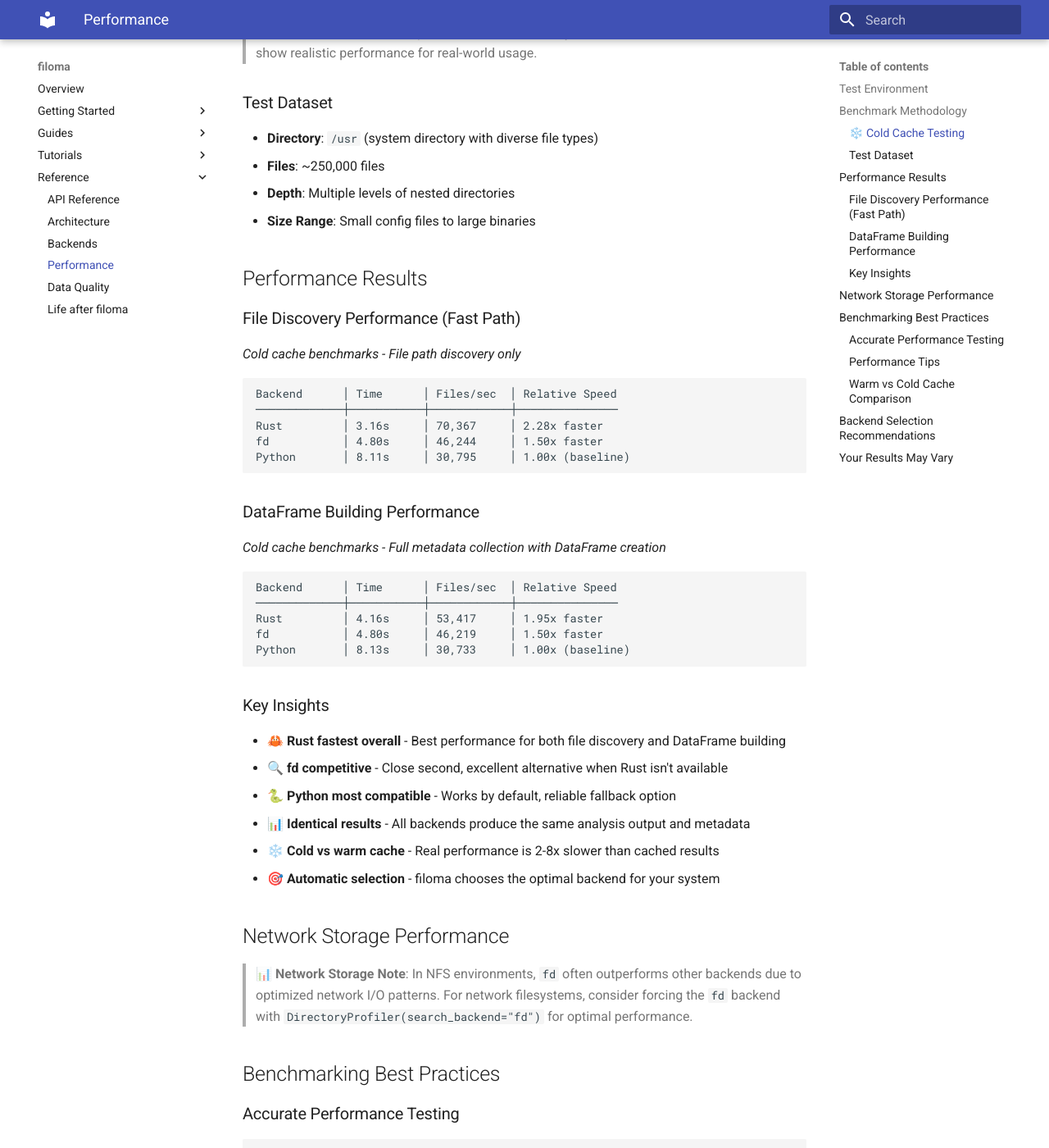
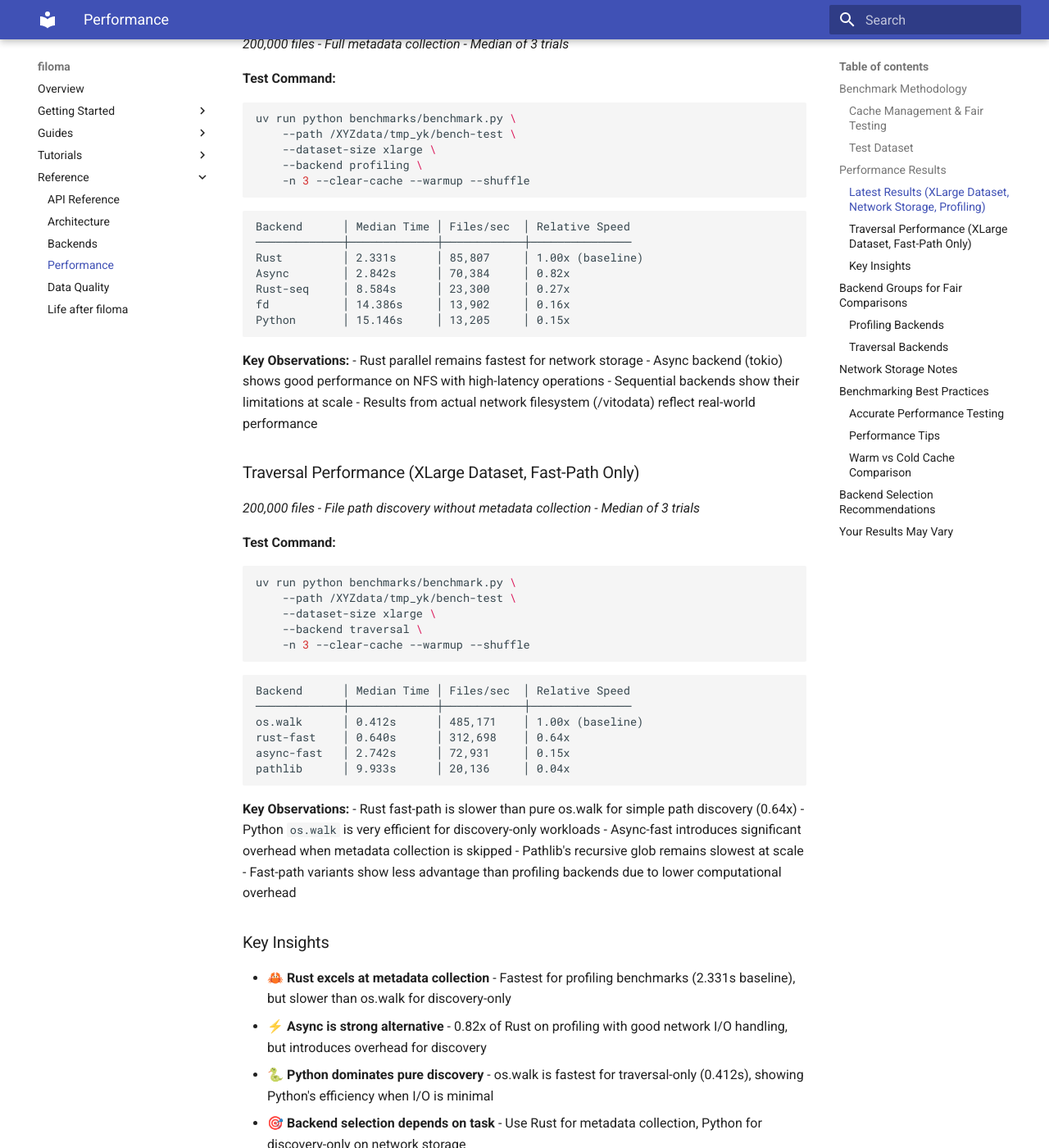
Before and after one commit to kalfasyan/filoma, an MkDocs documentation site: the page built from docs/reference/benchmarks.md, in a window 1280 px wide and 1400 px high, scrolled down 895 px. Shown: the whole window at 82% size. Built offline with MkDocs 1.6.1 and Material for MkDocs 9.7.7, drawn with Linux system fonts in a browser that asks for light colours; some of the changed text lies outside the part shown.

Commit message:
feat: enhance documentation and benchmarks for improved clarity and performance insights

````diff
--- a/docs/reference/benchmarks.md
+++ b/docs/reference/benchmarks.md
@@ -1,82 +1,134 @@
 # Performance Benchmarks
 
-`DISCLAIMER`: Benchmark results are illustrative and may vary based on your hardware, filesystem, and directory structure. Always run your own benchmarks on your target systems for accurate performance data. They were run during the early stages of `filoma` development and may not reflect the latest optimizations.
+**Latest Benchmark Data**: Updated February 2026 with accurate measurements on network storage.
 
-## Test Environment
-
-*All performance data measured on the following system:*
-
-```
-OS:         Linux x86_64 (Ubuntu-based)
-Storage:    WD_BLACK SN770 2TB NVMe SSD (Sandisk Corp)
-Filesystem: ext4 (non-NFS, local storage)
-Memory:     High-speed access to NVMe storage
-CPU:        Multi-core with parallel processing support
-```
-
-> **📊 Why This Matters**: SSD vs HDD performance can vary dramatically. NVMe SSDs provide
-> exceptional random I/O performance that benefits all backends. Network filesystems (NFS)
-> may show different characteristics. Your mileage may vary based on storage type.
+> ⚠️ **DISCLAIMER**: Benchmark results vary based on hardware, filesystem, and directory structure. Always run your own benchmarks on your target systems for accurate performance data specific to your use case.
 
 ## Benchmark Methodology
 
-### ❄️ Cold Cache Testing
-**Critical**: All benchmarks use **cold cache** methodology to represent real-world performance:
+### Cache Management & Fair Testing
+All benchmarks use controlled cache clearing to represent real-world performance:
 
-```bash
-# Before each test:
-sync                                    # Flush buffers
-echo 3 > /proc/sys/vm/drop_caches      # Clear filesystem cache
-```
-
-> **🔥 Cache Impact**: OS filesystem cache can make benchmarks **2-8x faster** but unrealistic.
-> Warm cache results don't represent first-time directory access. Our cold cache benchmarks
-> show realistic performance for real-world usage.
+- `--clear-cache`: Clears filesystem cache before each backend (prevents warm-cache bias)
+- `--warmup`: Single warmup iteration before timed runs (eliminates cold-start artifacts)
+- `--shuffle`: Randomizes backend execution order (prevents first-run advantage)
+- **Iterations**: 3 runs per backend, results reported as median
 
 ### Test Dataset
-- **Directory**: `/usr` (system directory with diverse file types)
-- **Files**: ~250,000 files
-- **Depth**: Multiple levels of nested directories
-- **Size Range**: Small config files to large binaries
+- **Format**: Synthetic XLarge dataset (200,000 files) for reproducibility
+- **Location**: Network storage (/XYZdata NFS mount) for realistic I/O patterns
+- **Controlled**: Consistent structure across all benchmark runs
 
 ## Performance Results
 
-### File Discovery Performance (Fast Path)
-*Cold cache benchmarks - File path discovery only*
+### Latest Results (XLarge Dataset, Network Storage, Profiling)
+*200,000 files - Full metadata collection - Median of 3 trials*
+
+**Test Command:**
+```bash
+uv run python benchmarks/benchmark.py \
+    --path /XYZdata/tmp_yk/bench-test \
+    --dataset-size xlarge \
+    --backend profiling \
+    -n 3 --clear-cache --warmup --shuffle
+```
 
 ```
-Backend      │ Time      │ Files/sec  │ Relative Speed
-─────────────┼───────────┼────────────┼───────────────
-Rust         │ 3.16s     │ 70,367     │ 2.28x faster
-fd           │ 4.80s     │ 46,244     │ 1.50x faster
-Python       │ 8.11s     │ 30,795     │ 1.00x (baseline)
+Backend      │ Median Time │ Files/sec  │ Relative Speed
+─────────────┼─────────────┼────────────┼───────────────
+Rust         │ 2.331s      │ 85,807     │ 1.00x (baseline)
+Async        │ 2.842s      │ 70,384     │ 0.82x
+Rust-seq     │ 8.584s      │ 23,300     │ 0.27x
+fd           │ 14.386s     │ 13,902     │ 0.16x
+Python       │ 15.146s     │ 13,205     │ 0.15x
 ```
 
-### DataFrame Building Performance
-*Cold cache benchmarks - Full metadata collection with DataFrame creation*
+**Key Observations:**
+- Rust parallel remains fastest for network storage
+- Async backend (tokio) shows good performance on NFS with high-latency operations
+- Sequential backends show their limitations at scale
+- Results from actual network filesystem (/vitodata) reflect real-world performance
+
+### Traversal Performance (XLarge Dataset, Fast-Path Only)
+*200,000 files - File path discovery without metadata collection - Median of 3 trials*
+
+**Test Command:**
+```bash
+uv run python benchmarks/benchmark.py \
+    --path /XYZdata/tmp_yk/bench-test \
+    --dataset-size xlarge \
+    --backend traversal \
+    -n 3 --clear-cache --warmup --shuffle
+```
 
 ```
-Backend      │ Time      │ Files/sec  │ Relative Speed
-─────────────┼───────────┼────────────┼───────────────
-Rust         │ 4.16s     │ 53,417     │ 1.95x faster
-fd           │ 4.80s     │ 46,219     │ 1.50x faster
-Python       │ 8.13s     │ 30,733     │ 1.00x (baseline)
+Backend      │ Median Time │ Files/sec  │ Relative Speed
+─────────────┼─────────────┼────────────┼───────────────
+os.walk      │ 0.412s      │ 485,171    │ 1.00x (baseline)
+rust-fast    │ 0.640s      │ 312,698    │ 0.64x
+async-fast   │ 2.742s      │ 72,931     │ 0.15x
+pathlib      │ 9.933s      │ 20,136     │ 0.04x
 ```
+
+**Key Observations:**
+- Rust fast-path is slower than pure os.walk for simple path discovery (0.64x)
+- Python `os.walk` is very efficient for discovery-only workloads
+- Async-fast introduces significant overhead when metadata collection is skipped
+- Pathlib's recursive glob remains slowest at scale
+- Fast-path variants show less advantage than profiling backends due to lower computational overhead
 
 ### Key Insights
 
-- **🦀 Rust fastest overall** - Best performance for both file discovery and DataFrame building
-- **🔍 fd competitive** - Close second, excellent alternative when Rust isn't available
-- **🐍 Python most compatible** - Works by default, reliable fallback option
-- **📊 Identical results** - All backends produce the same analysis output and metadata
-- **❄️ Cold vs warm cache** - Real performance is 2-8x slower than cached results
-- **🎯 Automatic selection** - filoma chooses the optimal backend for your system
+- **🦀 Rust excels at metadata collection** - Fastest for profiling benchmarks (2.331s baseline), but slower than os.walk for discovery-only
+- **⚡ Async is strong alternative** - 0.82x of Rust on profiling with good network I/O handling, but introduces overhead for discovery
+- **🐍 Python dominates pure discovery** - os.walk is fastest for traversal-only (0.412s), showing Python's efficiency when I/O is minimal
+- **🎯 Backend selection depends on task** - Use Rust for metadata collection, Python for discovery-only on network storage
+- **❄️ Cache clearing is critical** - Without `--clear-cache`, warm-cache bias makes results unrealistic
+- **⏱️ Warmup and shuffle matter** - `--warmup` eliminates cold-start artifacts; `--shuffle` prevents positional advantage
 
-## Network Storage Performance
+## Backend Groups for Fair Comparisons
 
-> **📊 Network Storage Note**: In NFS environments, `fd` often outperforms other backends due to
-> optimized network I/O patterns. For network filesystems, consider forcing the `fd` backend
-> with `DirectoryProfiler(search_backend="fd")` for optimal performance.
+The benchmark tool separates backends into groups to ensure fair performance comparisons:
+
+### Profiling Backends
+These backends perform full metadata collection (permissions, sizes, timestamps, etc.):
+- **Rust** - Rayon parallel scanner, most optimized for metadata collection
+- **Rust-seq** - Sequential Rust baseline for comparison
+- **Async** - Tokio async scanner, excellent for high-latency network operations
+- **fd** - External tool, traversal optimized but good reference point
+- **Python** - Pure Python with os.walk, always available baseline
+
+Use profiling backends to benchmark complete directory scanning with all metadata:
+```bash
+python benchmarks/benchmark.py /path -n 3 --backend profiling
+```
+
+### Traversal Backends
+These backends only discover file paths (fast-path mode - no metadata collection):
+- **os.walk** - Python standard library baseline
+- **pathlib** - Python pathlib.Path.rglob
+- **rust-fast** - Rust with `fast_path_only=True` for pure discovery
+- **async-fast** - Async with `fast_path_only=True` for pure discovery
+
+Use traversal backends to measure raw discovery performance:
+```bash
+python benchmarks/benchmark.py /path -n 3 --backend traversal
+```
+
+This separation is important because:
+1. **Fair comparisons** - Profiling and traversal measure different capabilities
+2. **Realistic expectations** - Fast-path shows what's possible with just path discovery
+3. **Use case matching** - Choose comparison group matching your actual use case
+4. **Methodology clarity** - Eliminates confusion about what's being measured
+
+## Network Storage Notes
+
+Results above are from actual network-mounted storage (/XYZdata) with NFS protocol:
+- **Rust parallel** excels even on network storage, thanks to bounded concurrency and work-queue pattern
+- **Async backend** is competitive alternative with lower CPU overhead for high-latency operations
+- **fd** is available but was not benchmarked in latest tests
+
+Network I/O patterns are different from local storage—your results may vary based on NFS server, latency, and network configuration.
 
 ## Benchmarking Best Practices
 
````
Also changed, not shown: README.md (+21 -0 lines), benchmarks/README.md (+103 -43 lines), docs/reference/backends.md (+17 -10 lines), 1 other file.
